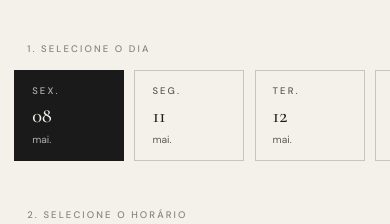
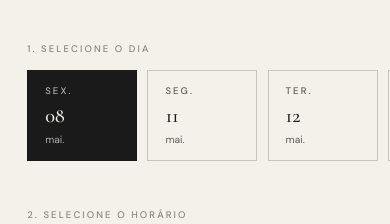
Before and after one commit to anacquesta/mariapaula-project, a React (Vite) app: page /agendar in a window 390 px wide. Shown: the part 249-473 px from the top of the page. Built offline with nearby package versions, Linux system fonts and the light colour scheme; no server answers; the database is empty; the HTML template or start-up script is replaced by a standard one.

Commit message:
Fix horizontal scroll in Agendar mobile view

```diff
--- a/src/pages/Agendar.tsx
+++ b/src/pages/Agendar.tsx
@@ -218,7 +218,7 @@ const Agendar = () => {
           {/* Calendar */}
           <div className="col-span-12 md:col-span-7">
             <div className="label-caps text-foreground/50 mb-4">1. Selecione o dia</div>
-            <div className="flex gap-3 overflow-x-auto pb-4 snap-x snap-mandatory scrollbar-hide -mx-4 px-4 md:mx-0 md:px-0 md:flex-wrap md:overflow-visible">
+            <div className="flex gap-3 overflow-x-auto pb-4 snap-x snap-mandatory scrollbar-hide md:flex-wrap md:overflow-visible">
               {days.map((d) => {
                 const active = isoDay(d).getTime() === isoDay(selectedDay).getTime();
                 return (
```
